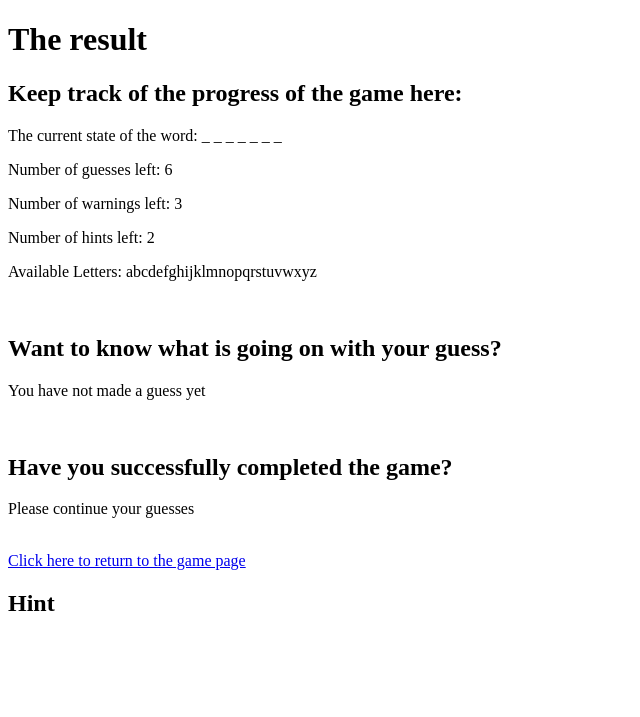
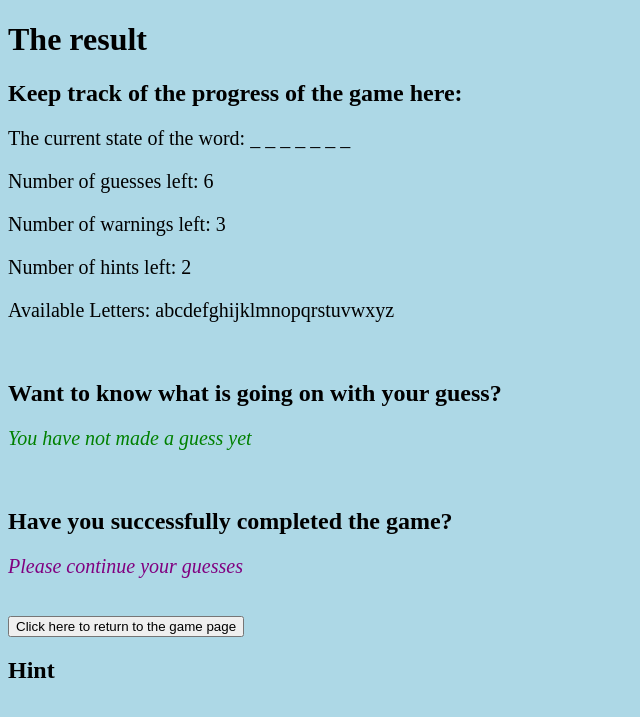
Before and after one commit to 2017soft/Django-Web-Applications, a Django app: page /hangman/display/ in a window 1280 px wide. Shown: the top 717 px of the page, without its empty margins (0-640 px from the left). Run offline with Django 3.2, Linux system fonts and the light colour scheme; data comes from the database, SQL or seed files in the repository; both versions use the stored data as it was after the commit; some libraries are stand-ins or nearby versions.

Commit message:
Add Style

```diff
--- a/first_django_project/mysite/hangman/templates/hangman/display.html
+++ b/first_django_project/mysite/hangman/templates/hangman/display.html
@@ -1,5 +1,29 @@
 <!DOCTYPE html>
 <html>
+  <style>
+    p {
+      font-size: 125%;
+    }
+
+    li {
+      font-size: 120%;
+      color: blueviolet;
+    }
+
+    #guess {
+      font-style: italic;
+      color: green;
+    }
+
+    #game {
+      font-style: oblique;
+      color: purple;
+    }
+
+    body {
+      background-color: lightblue;
+    }
+  </style>
   <body>
     <h1> The result </h1>
 
@@ -11,13 +35,14 @@
     <p> Available Letters: {{ unknown_word.show_available_letters }} </p>
     <br>
     <h2> Want to know what is going on with your guess? </h2>
-    <p> {{unknown_word.show_game_status}} </p>
+    <p id="guess"> {{unknown_word.show_game_status}} </p>
     <br>
     <h2> Have you successfully completed the game? </h2>
-    <p> {{unknown_word.get_success_or_not}} </p>
+    <p id="game"> {{unknown_word.get_success_or_not}} </p>
 
     <br>
-    <a href="{% url 'hangman:homepage' %}">Click here to return to the game page</a>
+
+    <a href="{% url 'hangman:homepage' %}"><button>Click here to return to the game page</button></a>
     <br>
     <h2> Hint </h2>
     {% if unknown_word.total_number_of_hints %}
```
Also changed, not shown: first_django_project/mysite/hangman/templates/hangman/homepage.html (+19 -5 lines), first_django_project/mysite/db.sqlite3, first_django_project/mysite/hangman/static/hangman/guess0.jpg (renamed from first_django_project/mysite/hangman/templates/hangman/picture/guess0.jpg), first_django_project/mysite/hangman/static/hangman/guess1.jpg (renamed from first_django_project/mysite/hangman/templates/hangman/picture/guess1.jpg), first_django_project/mysite/hangman/static/hangman/guess2.jpg (renamed from first_django_project/mysite/hangman/templates/hangman/picture/guess2.jpg), first_django_project/mysite/hangman/static/hangman/guess3.jpg (renamed from first_django_project/mysite/hangman/templates/hangman/picture/guess3.jpg), first_django_project/mysite/hangman/static/hangman/guess4.jpg (renamed from first_django_project/mysite/hangman/templates/hangman/picture/guess4.jpg), first_django_project/mysite/hangman/static/hangman/guess5.jpg (renamed from first_django_project/mysite/hangman/templates/hangman/picture/guess5.jpg), first_django_project/mysite/hangman/static/hangman/guess6.jpg (renamed from first_django_project/mysite/hangman/templates/hangman/picture/guess6.jpg).
